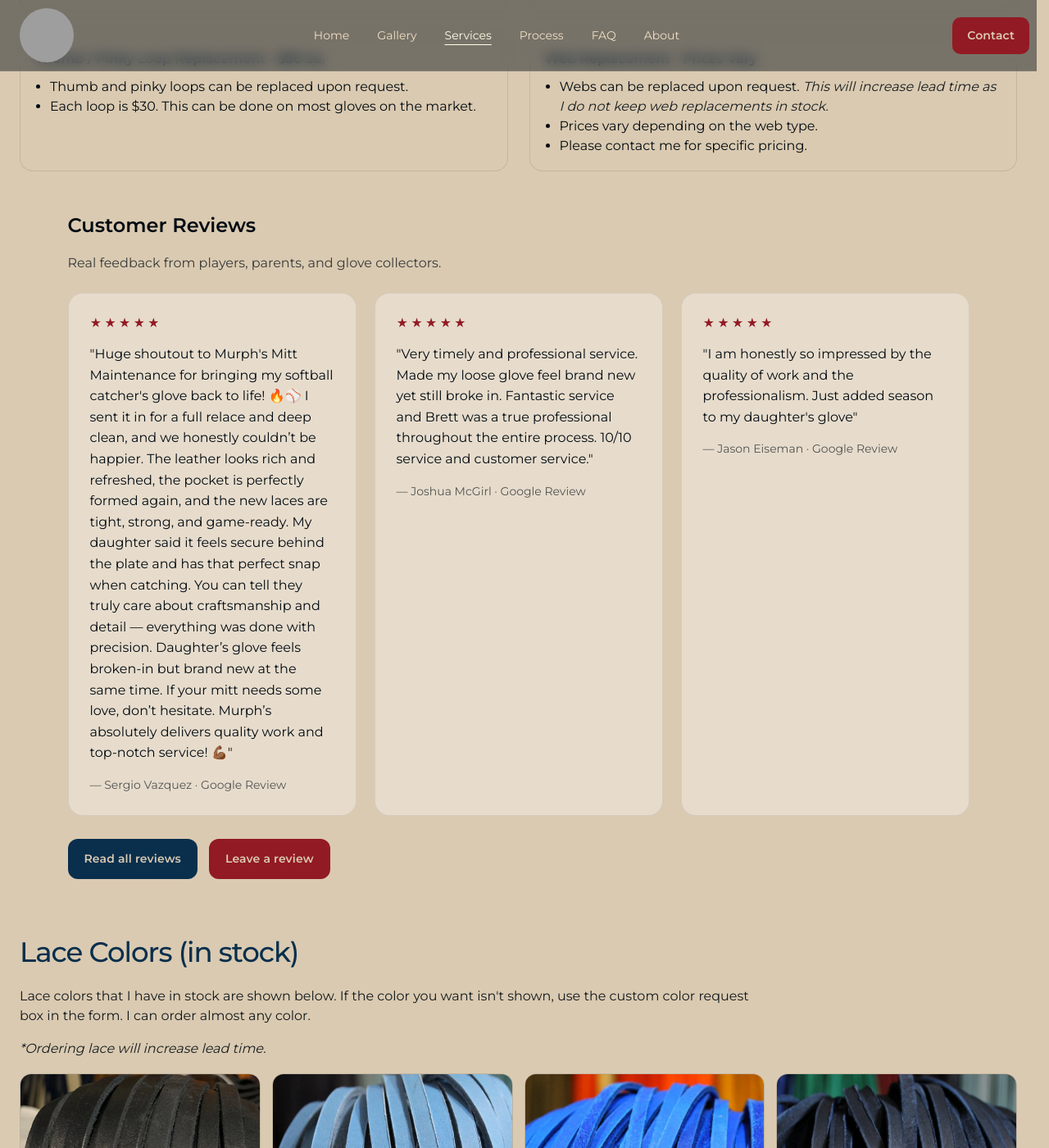
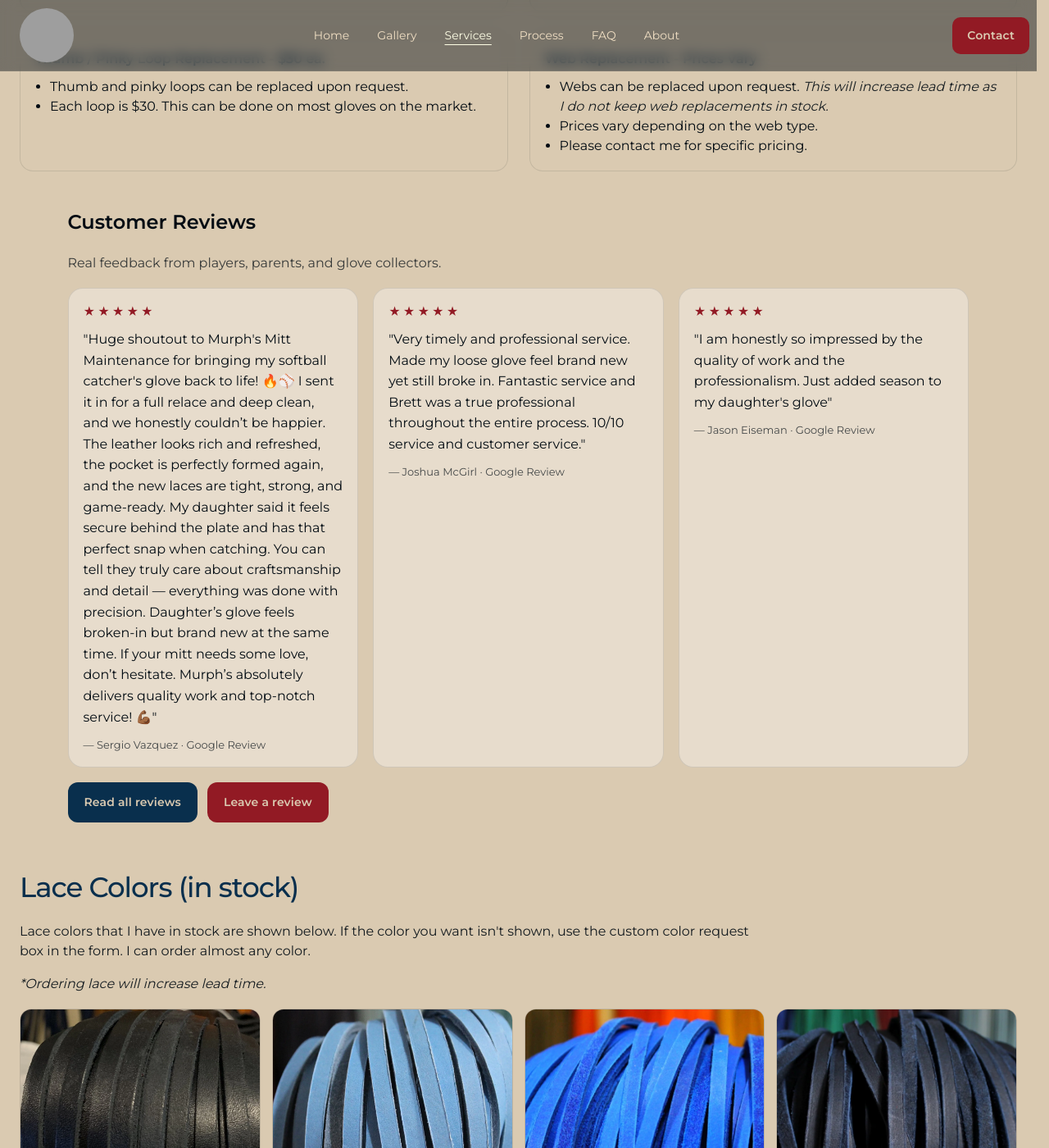
Before and after one commit to kbrettmurphy-ctrl/murphsmitts, a Jekyll site: the page built from services/index.html, in a window 1280 px wide and 1400 px high, scrolled down 752 px. Shown: the whole window at 82% size. Built offline with Jekyll 4.4.1, drawn with Linux system fonts in a browser that asks for light colours; grey boxes are pictures that could not be loaded.

Commit message:
Update styles-16.css

```diff
--- a/assets/css/styles-16.css
+++ b/assets/css/styles-16.css
@@ -297,76 +297,6 @@ hr.rule{
 
 #faq {
   scroll-margin-top: 120px;
-}
-
-/* =========================
-   REVIEWS (Refined Layout)
-   ========================= */
-
-.reviews{
-  margin: 48px 0 64px;
-}
-
-.reviews-wrap{
-  max-width: 1100px;
-  margin: 0 auto;
-}
-
-.reviews h2{
-  margin-bottom: 8px;
-}
-
-.reviews .lede{
-  margin-bottom: 24px;
-  opacity: .75;
-}
-
-.reviews-grid{
-  display: grid;
-  gap: 22px;
-}
-
-.review-card{
-  background: rgba(255,255,255,.35);
-  border: 1px solid rgba(0,0,0,.08);
-  border-radius: 18px;
-  padding: 26px;
-  transition: transform .2s ease, box-shadow .2s ease;
-}
-
-.review-card:hover{
-  transform: translateY(-4px);
-  box-shadow: 0 10px 28px rgba(0,0,0,.08);
-}
-
-.review-stars{
-  color: var(--red);
-  font-size: 14px;
-  letter-spacing: 3px;
-  margin-bottom: 14px;
-}
-
-.review-card p{
-  margin: 0 0 16px;
-  line-height: 1.6;
-}
-
-.review-meta{
-  font-size: 14px;
-  opacity: .65;
-}
-
-.reviews-actions{
-  display: flex;
-  gap: 14px;
-  margin-top: 28px;
-  flex-wrap: wrap;
-}
-
-@media (min-width: 900px){
-  .reviews-grid{
-    grid-template-columns: repeat(3, 1fr);
-  }
 }
 
 /* =========================
@@ -970,3 +900,63 @@ body.menu-open{ overflow:hidden; }
 body.home footer{
   margin-top: 0;
 }
+
+/* =========================
+   REVIEWS (Services)
+   ========================= */
+
+.reviews{
+  margin: 44px 0 54px;
+}
+
+.reviews .reviews-wrap{
+  max-width: 1100px;
+  margin: 0 auto;
+}
+
+.reviews .lede{
+  margin: 0 0 18px;
+  opacity: .75;
+}
+
+.reviews .reviews-grid{
+  display: grid;
+  gap: 18px;
+}
+
+@media (min-width: 900px){
+  .reviews .reviews-grid{
+    grid-template-columns: repeat(3, minmax(0, 1fr));
+  }
+}
+
+.reviews .review-card{
+  background: rgba(255,255,255,.35);
+  border: 1px solid rgba(0,0,0,.10);
+  border-radius: 18px;
+  padding: 18px 18px 16px;
+}
+
+.reviews .review-stars{
+  color: var(--red);
+  font-size: 14px;
+  letter-spacing: 3px;
+  margin: 0 0 10px;
+}
+
+.reviews .review-text{
+  margin: 0 0 12px;
+  line-height: 1.6;
+}
+
+.reviews .review-meta{
+  font-size: 13px;
+  opacity: .70;
+}
+
+.reviews .reviews-actions{
+  display: flex;
+  gap: 12px;
+  flex-wrap: wrap;
+  margin-top: 18px;
+}
```
